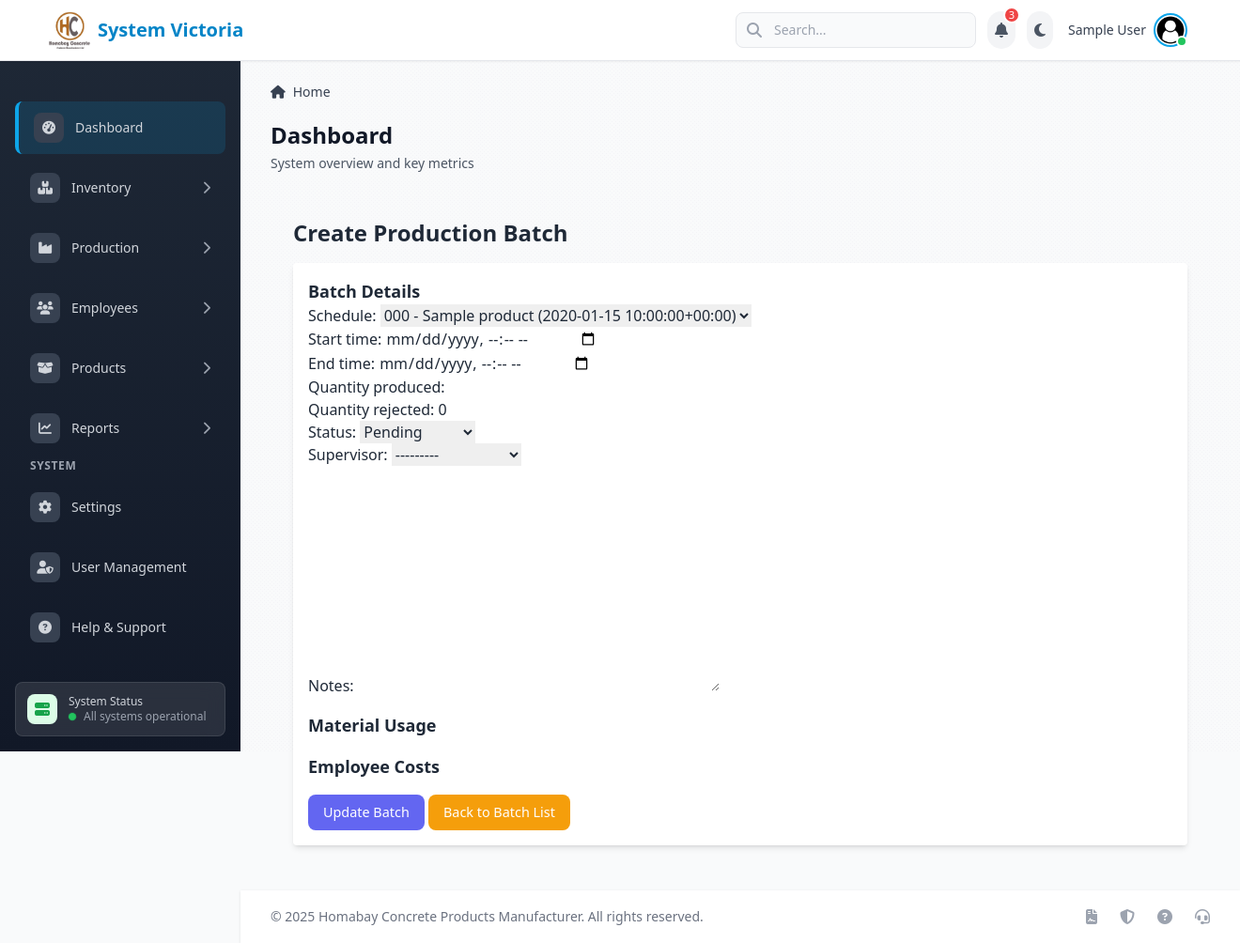
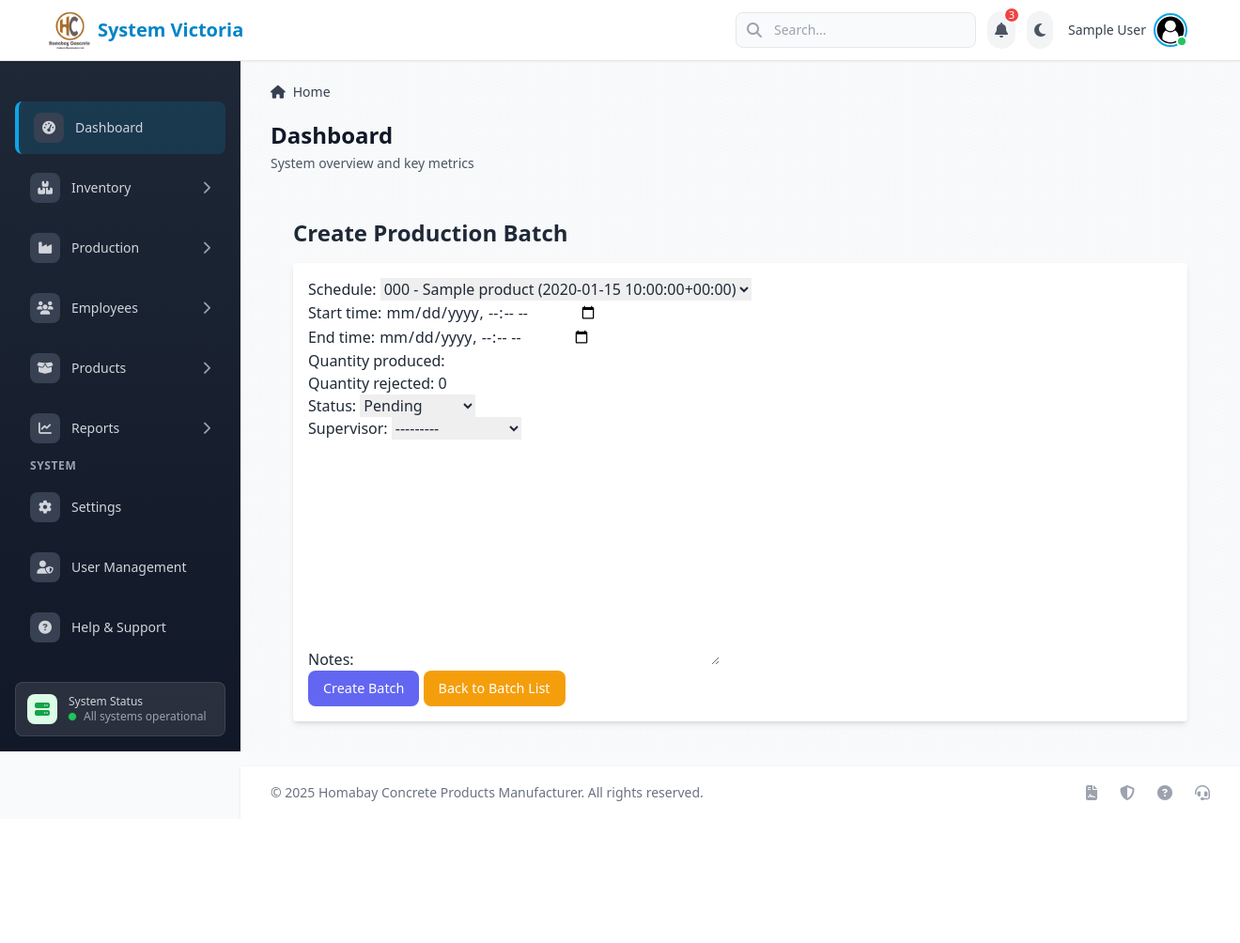
Before and after one commit to OchiengBrandon/system-victoria-hbcp, a Django app: page /victoria-management-system/production/batch/create/1/ in a window 1320 px wide; the page is wider, and only the part inside the window is pictured. Shown: that part at 94% size. After the commit the page ends 872 px from the top of that part, so only its background shows below. Run offline with Django 5.2, Linux system fonts and the light colour scheme; a user stored in the database is signed in; tables that the repository leaves empty hold one stand-in row (values such as "Sample post"); some libraries are stand-ins or nearby versions.

Commit message:
Edited batch creation and update

```diff
--- a/templates/production/batch_form.html
+++ b/templates/production/batch_form.html
@@ -7,38 +7,15 @@
     <form method="post" class="bg-white p-4 rounded shadow-md mt-4">
         {% csrf_token %}
 
-        {% if batch_form.non_field_errors %}
+        {% if form.non_field_errors %}
             <div class="text-red-600 mb-4">
-                {{ batch_form.non_field_errors }}
+                {{ form.non_field_errors }}
             </div>
         {% endif %}
 
-        <div class="mb-4">
-            <h4 class="text-lg font-semibold">Batch Details</h4>
-            {{ batch_form.as_p }}
-        </div>
+        {{ batch_form.as_p }}
 
-        <div class="mb-4">
-            <h4 class="text-lg font-semibold">Material Usage</h4>
-            {{ material_formset.management_form }}
-            {% for form in material_formset %}
-                <div class="formset-field border p-3 mb-3 rounded">
-                    {{ form.as_p }}
-                </div>
-            {% endfor %}
-        </div>
-
-        <div class="mb-4">
-            <h4 class="text-lg font-semibold">Employee Costs</h4>
-            {{ employee_formset.management_form }}
-            {% for form in employee_formset %}
-                <div class="formset-field border p-3 mb-3 rounded">
-                    {{ form.as_p }}
-                </div>
-            {% endfor %}
-        </div>
-
-        <button type="submit" class="btn btn-primary">Update Batch</button>
+        <button type="submit" class="btn btn-primary">Create Batch</button>
         <a href="{% url 'production:batch_list' %}" class="btn btn-secondary">Back to Batch List</a>
     </form>
 </div>
```
Also changed, not shown: templates/production/update_batch_form.html (+10 -28 lines).
